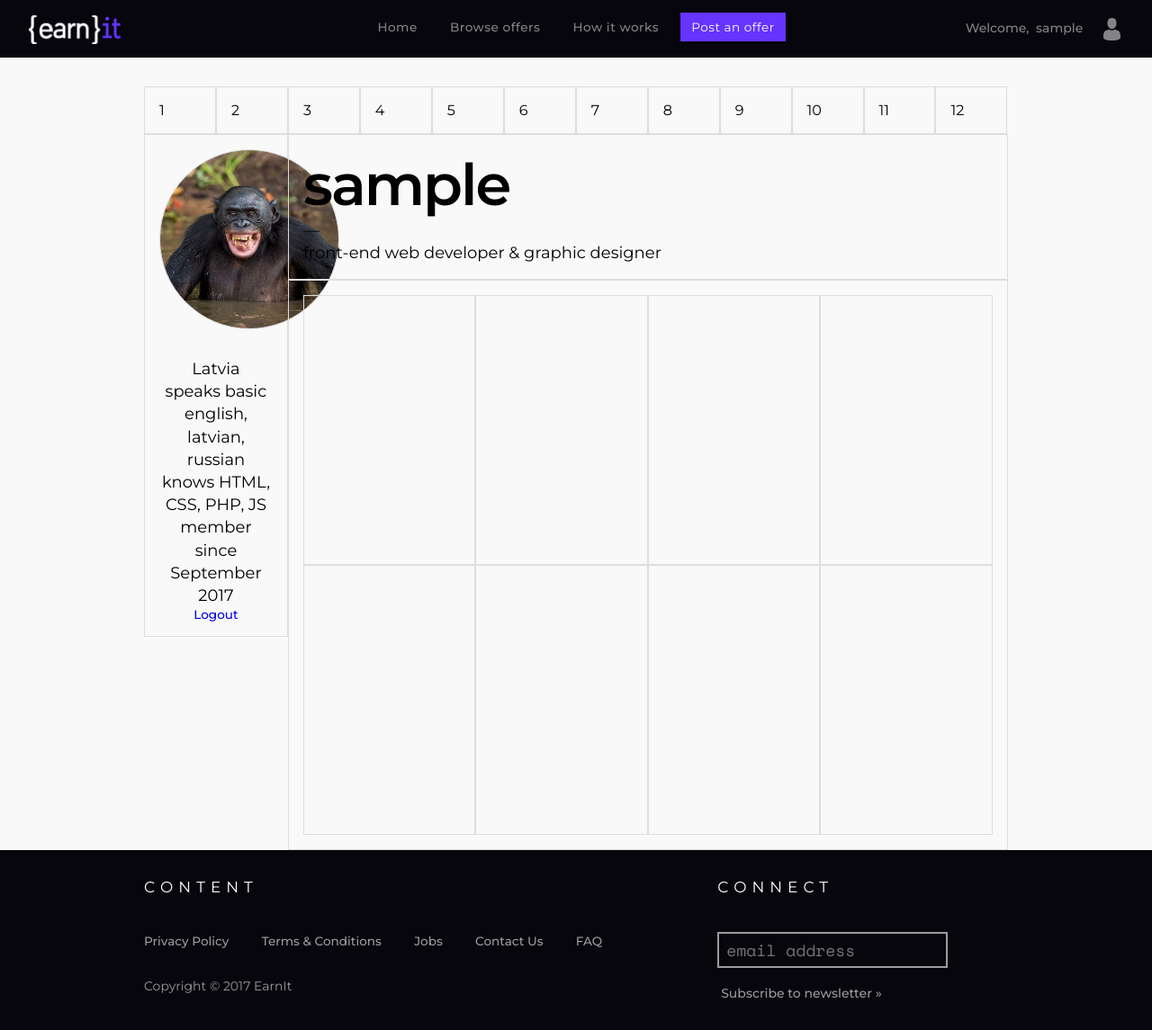
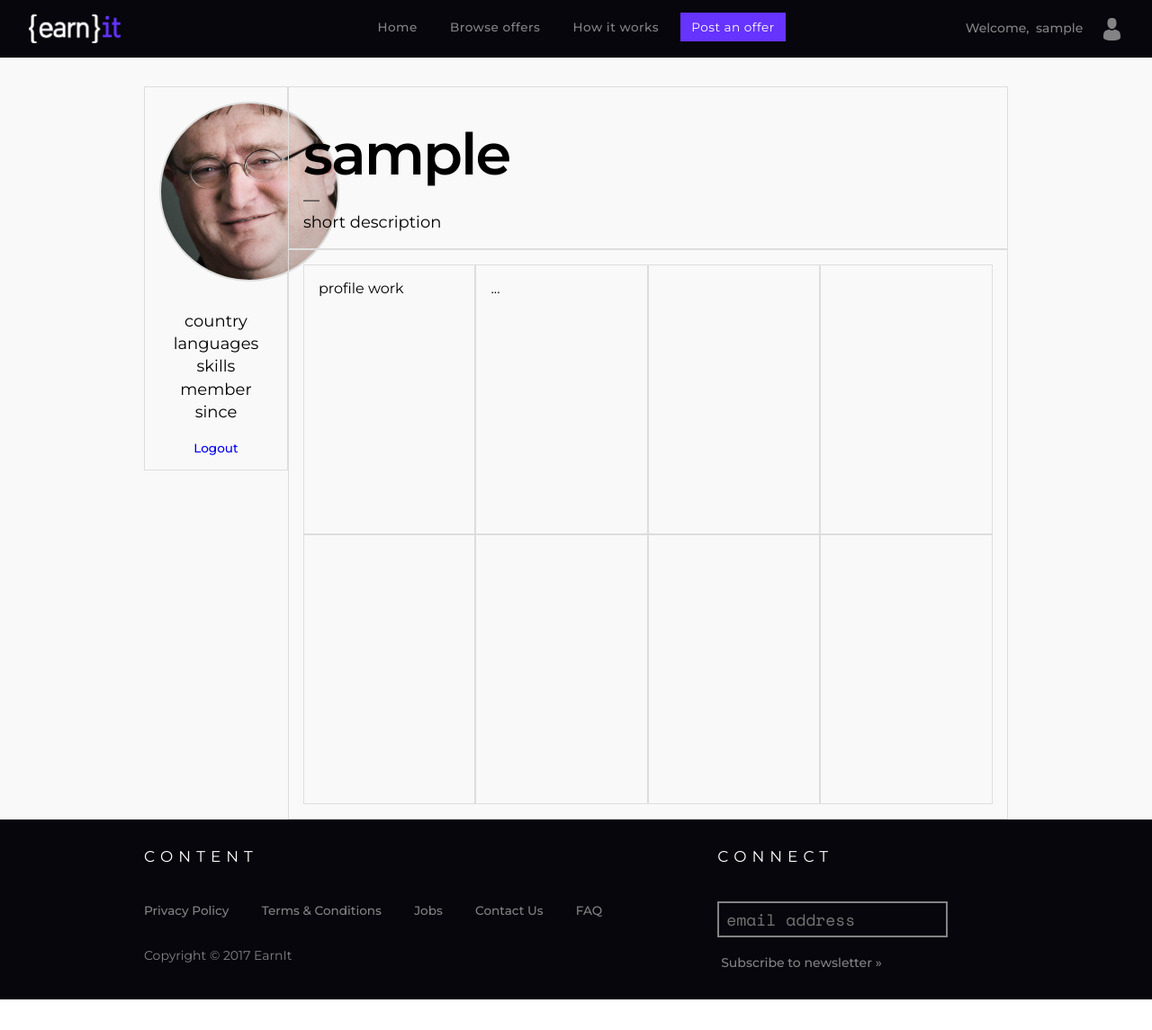
Before and after one commit to myelonka/earnit, a PHP site: page /profile.php in a window 1280 px wide. Shown: the whole page at 90% size. After the commit the page ends 1111 px from the top, so only its background shows below. Run offline with PHP 8.4, Linux system fonts and the light colour scheme; a user stored in the database is signed in; data comes from the database, SQL or seed files in the repository; data that the repository does not hold is empty; some libraries are stand-ins or nearby versions.

Commit message:
samll stuff

```diff
--- a/main.css
+++ b/main.css
@@ -311,19 +311,21 @@ button {
 }
 
 #logo-container {
-	display: inline;
-	cursor: pointer;
+	display: inline-block;
+	position: relative
 }
 
 #logo-container img {
 	height: 32px;
 	vertical-align: middle;
-	display: inline-block;
 	margin-left: 2rem;
 }
 
 #logo-container a {
-	display: inline-block;
+	display: block;
+	position: absolute;
+	top: 1rem;
+	z-index: 6;
 }
 
 #profile-img-link {
@@ -431,7 +433,7 @@ footer {
 
 
 .footer-col a, .footer-col h6 {
-	color: rgba(255, 255, 255, 0.6);
+	color: rgba(255, 255, 255, 0.5);
 }
 
 .footer-col a:hover {
@@ -459,7 +461,7 @@ footer {
 }
 
 .fa {
-	color: rgba(255, 255, 255, 0.6);
+	color: rgba(255, 255, 255, 0.5);
 }
 
 .fa:hover {
@@ -473,7 +475,7 @@ footer {
 }
 
 #newsletter-email {
-	border: solid 0.125rem rgba(255, 255, 255, 0.6);
+	border: solid 0.125rem rgba(255, 255, 255, 0.5);
 	background: none;
 	color: #fff;
 }
@@ -492,7 +494,7 @@ footer {
 	font-family: 'Montserrat', sans-serif;
 	font-size: 0.875rem;
 	cursor: pointer;
-	color: rgba(255, 255, 255, 0.6);
+	color: rgba(255, 255, 255, 0.5);
 	margin-top: 0.5rem;
 }
 
@@ -692,8 +694,10 @@ footer {
 	width: 200px;
 	height: 200px;
 	background-size: cover;
+	background-repeat: no-repeat;
 	background-position: center;
 	border-radius: 50%;
+	border: solid 2px #ddd;
 	margin: 0 auto;
 	margin-bottom: 2rem;
 }
@@ -708,7 +712,7 @@ footer {
 #loginform {
 	clear: both;
 	text-align: center;
-	margin-top: 12rem;
+	margin-top: 8rem;
 }
 
 #loginform form {
@@ -861,4 +865,4 @@ footer {
 	.footer-container{
 		width: 1400px;
 	}
-}}
+}
--- a/profile.php
+++ b/profile.php
@@ -19,36 +19,24 @@
 		?>
 
 				<div class="page-container">
-					<div class="col-1">1</div>
-					<div class="col-1">2</div>
-					<div class="col-1">3</div>
-					<div class="col-1">4</div>
-					<div class="col-1">5</div>
-					<div class="col-1">6</div>
-					<div class="col-1">7</div>
-					<div class="col-1">8</div>
-					<div class="col-1">9</div>
-					<div class="col-1">10</div>
-					<div class="col-1">11</div>
-					<div class="col-1">12</div>
 					<div class="col-2" id="profile-info">
 					<div id="avatar"></div>
-					<span><p>Latvia</p></span>
-					<span><p>speaks basic english, latvian, russian</p></span>
-					<span><p>knows HTML, CSS, PHP, JS</p></span>
-					<span><p>member since September 2017</p></span>
-
+					<span><p>country</p></span>
+					<span><p>languages</p></span>
+					<span><p>skills</p></span>
+					<span><p>member since</p></span>
+					<br>
 					<a href="logout.php">Logout</a>
 
 
 					</div>
-					<div class="col-10" id="profile-name">
+					<div class="col-10" id="profile-name"><br>
 						<span><h2><?php echo $_SESSION['login_user']; ?></h2></span>
-						<span><p>&mdash;<br>front-end web developer &amp; graphic designer</p></span>
+						<span><p>&mdash;<br>short description</p></span>
 					</div>
 					<div class="col-10" id="profile-work">
-						<div class="col-3"></div>
-						<div class="col-3"></div>
+						<div class="col-3">profile work</div>
+						<div class="col-3">...</div>
 						<div class="col-3"></div>
 						<div class="col-3"></div>
 						<div class="col-3"></div>
```
Also changed, not shown: index.php (+3 -5 lines), img/profile-pic.jpg.
